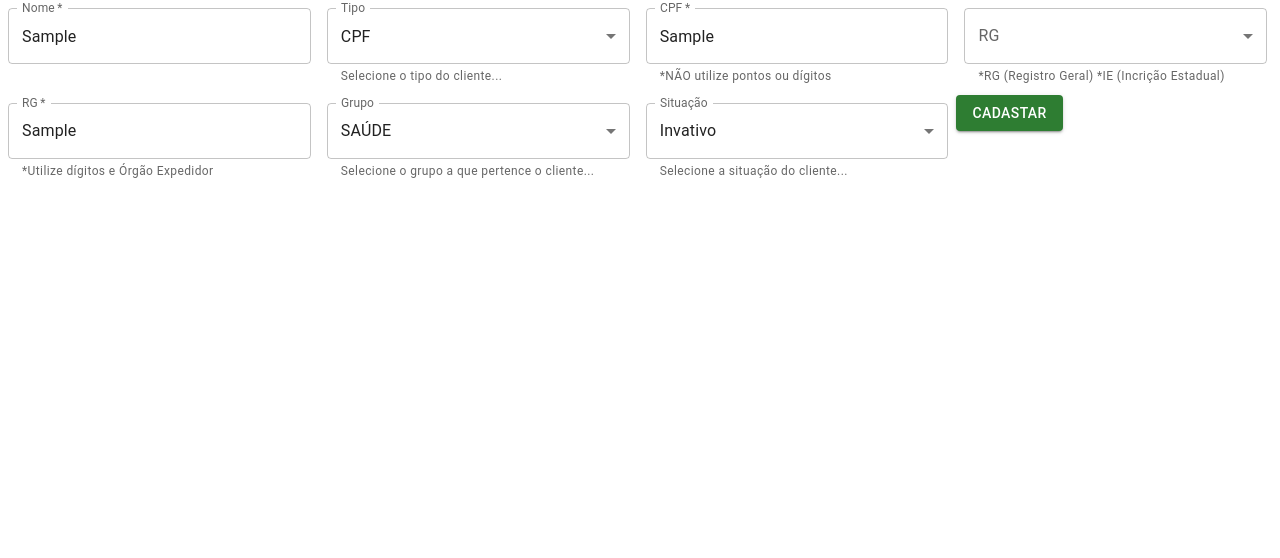
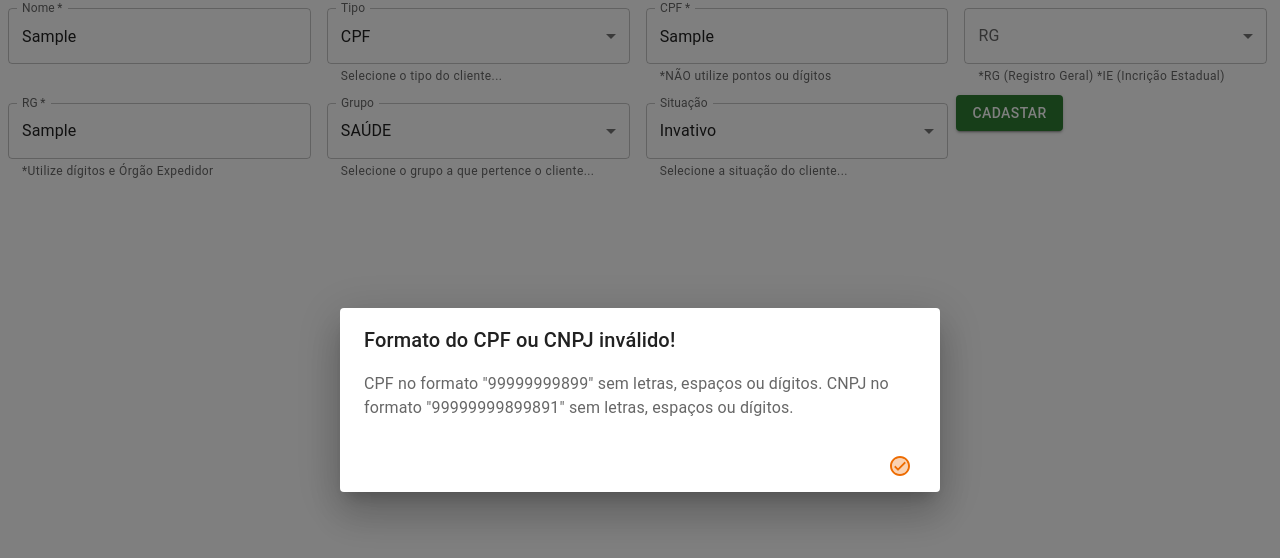
Before and after one commit to fernandosenacruz/desafio-MKData-full-stack, a React (Create React App) app in the folder mkdata-front/: page /client/register in a window 1280 px wide. Both pictures are taken after typing "Sample", "Sample", "Sample" into the empty fields and a click on the button "CADASTAR". Shown: the top 558 px of the page. Built offline with nearby package versions, Linux system fonts and the light colour scheme.

Commit message:
feat(ClientRegister): :sparkles: Alerta de Erro
Cria alerta par informar formato válido de registro

```diff
--- a/mkdata-front/src/components/DeleteDiolog.tsx
+++ b/mkdata-front/src/components/AdjustmentDialog.tsx
@@ -6,8 +6,9 @@ import DialogContentText from '@mui/material/DialogContentText';
 import DialogTitle from '@mui/material/DialogTitle';
 import { useTheme } from '@mui/material/styles';
 import useMediaQuery from '@mui/material/useMediaQuery';
+import CheckCircleTwoToneIcon from '@mui/icons-material/CheckCircleTwoTone';
 
-export default function DeleteDialog({
+export default function AdjustmentDialog({
   open,
   setOpen,
 }: {
@@ -23,21 +24,20 @@ export default function DeleteDialog({
         fullScreen={fullScreen}
         open={open}
         onClose={() => setOpen(false)}
-        aria-labelledby="responsive-dialog-delete"
+        aria-labelledby="responsive-dialog-adjustment"
       >
-        <DialogTitle id="responsive-dialog-delete"></DialogTitle>
+        <DialogTitle id="responsive-dialog-adjustment">
+          Formato do CPF ou CNPJ inválido!
+        </DialogTitle>
         <DialogContent>
           <DialogContentText>
-            Você está preste a apagar permanentemente este cliente! A ação não
-            poderá ser desfeita.
+            CPF no formato "99999999899" sem letras, espaços ou dígitos.
+            CNPJ no formato "99999999899891" sem letras, espaços ou dígitos.
           </DialogContentText>
         </DialogContent>
         <DialogActions>
-          <Button autoFocus onClick={() => setOpen(false)} color="success">
-            Cancelar
-          </Button>
-          <Button onClick={() => setOpen(false)} autoFocus color="error">
-            Apagar
+          <Button onClick={() => setOpen(false)} autoFocus color="warning">
+            {<CheckCircleTwoToneIcon/>}
           </Button>
         </DialogActions>
       </Dialog>
--- a/mkdata-front/src/components/CardDetails.tsx
+++ b/mkdata-front/src/components/CardDetails.tsx
@@ -9,7 +9,7 @@ import Typography from '@mui/material/Typography';
 import useDeleteDialog from '../hooks/useDeleteDialog';
 
 import { IClient } from '../interfaces/Client';
-import DeleteDialog from './DeleteDiolog';
+import DeleteDialog from './DeleteDialog';
 
 const card = (
   client: IClient,
--- /dev/null
+++ b/mkdata-front/src/components/DeleteDialog.tsx
@@ -0,0 +1,49 @@
+import NewReleasesTwoToneIcon from '@mui/icons-material/NewReleasesTwoTone';
+import Button from '@mui/material/Button';
+import Dialog from '@mui/material/Dialog';
+import DialogActions from '@mui/material/DialogActions';
+import DialogContent from '@mui/material/DialogContent';
+import DialogContentText from '@mui/material/DialogContentText';
+import DialogTitle from '@mui/material/DialogTitle';
+import { useTheme } from '@mui/material/styles';
+import useMediaQuery from '@mui/material/useMediaQuery';
+
+export default function DeleteDialog({
+  open,
+  setOpen,
+}: {
+  open: boolean;
+  setOpen: Function;
+}) {
+  const theme = useTheme();
+  const fullScreen = useMediaQuery(theme.breakpoints.down('md'));
+
+  return (
+    <>
+      <Dialog
+        fullScreen={fullScreen}
+        open={open}
+        onClose={() => setOpen(false)}
+        aria-labelledby="responsive-dialog-delete"
+      >
+        <DialogTitle id="responsive-dialog-delete">
+          {<NewReleasesTwoToneIcon />}
+        </DialogTitle>
+        <DialogContent>
+          <DialogContentText>
+            Você está preste a apagar permanentemente este cliente! A ação não
+            poderá ser desfeita.
+          </DialogContentText>
+        </DialogContent>
+        <DialogActions>
+          <Button autoFocus onClick={() => setOpen(false)} color="success">
+            Cancelar
+          </Button>
+          <Button onClick={() => setOpen(false)} autoFocus color="error">
+            Apagar
+          </Button>
+        </DialogActions>
+      </Dialog>
+    </>
+  );
+}
--- a/mkdata-front/src/components/FormRegister.tsx
+++ b/mkdata-front/src/components/FormRegister.tsx
@@ -2,6 +2,7 @@ import Box from '@mui/material/Box';
 import Button from '@mui/material/Button';
 import { SyntheticEvent, useRef, useState } from 'react';
 
+import useAdjustmentDialog from '../hooks/useAdjustmentDialog';
 import ITarget from '../interfaces/ITarget';
 import InputIdentification from '../partials/InputIdentification';
 import InputName from '../partials/InputName';
@@ -11,6 +12,7 @@ import InputType from '../partials/InputType';
 import Select from '../partials/Select';
 import labels from '../utils/labels';
 import verifyTaxpaperRegistration from '../utils/verifyTaxpaperRegistration';
+import AdjustmentDialog from './AdjustmentDialog';
 
 export default function FormRegister() {
   const [name, setName] = useState('');
@@ -20,6 +22,7 @@ export default function FormRegister() {
   const [status, setStatus] = useState(labels.status[1]);
   const [identification, setIdentification] = useState('');
   const [taxpaperRegistration, setTaxpaperRegistration] = useState('');
+  const { open, setOpen } = useAdjustmentDialog();
 
   const form = useRef();
 
@@ -41,10 +44,15 @@ export default function FormRegister() {
     const registration = target.registration.value;
     const taxpaperRegistration = target.taxpaperRegistration.value;
 
-    console.log(verifyTaxpaperRegistration(type, taxpaperRegistration));
+    const isValid = verifyTaxpaperRegistration(type, taxpaperRegistration);
+
+    !isValid
+      ? setOpen(true)
+      : console.log({ name, type, group, status, registration, isValid });
   };
 
   return (
+    <>
       <Box
         ref={form}
         component="form"
@@ -109,5 +117,7 @@ export default function FormRegister() {
           </Button>
         </>
       </Box>
+      <AdjustmentDialog open={open} setOpen={setOpen} />
+    </>
   );
 }
--- /dev/null
+++ b/mkdata-front/src/hooks/useAdjustmentDialog.tsx
@@ -0,0 +1,12 @@
+import { useState } from 'react';
+
+function useAdjustmentDialog() {
+  const [open, setOpen] = useState(false);
+
+  return {
+    open,
+    setOpen,
+  };
+}
+
+export default useAdjustmentDialog;
--- a/mkdata-front/src/utils/cnpjFormater.ts
+++ b/mkdata-front/src/utils/cnpjFormater.ts
@@ -1,7 +1,5 @@
 const cnpjFormater = (cpf: string) => {
   cpf = cpf.replace(/[^\d]/g, '');
-
-  console.log(cpf, cpf.length);
 
   if (cpf.length === 14)
     return cpf.replace(
```
Lines whose indentation alone changed are shown as unchanged.
